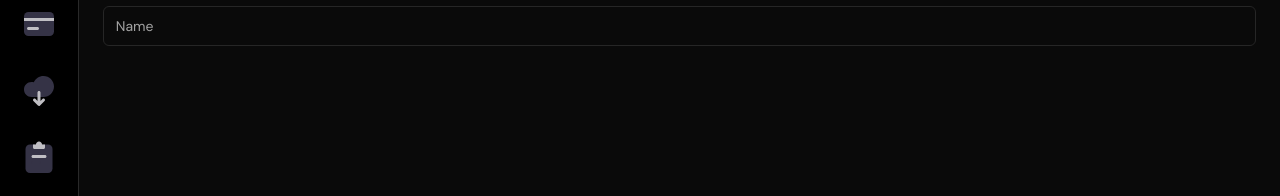
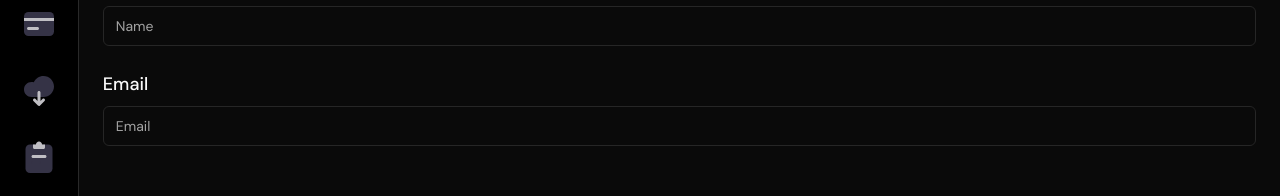
Before and after one commit to mirankavinda/LinkLeap, a Next.js app: page /settings in a window 1280 px wide. Shown: the part 316-512 px from the top of the page. Built offline with nearby package versions, Linux system fonts and the light colour scheme.

Commit message:
email feeld

```diff
--- a/src/components/forms/profile-form.tsx
+++ b/src/components/forms/profile-form.tsx
@@ -49,6 +49,23 @@ function ProfileForm(props: Props) {
                     </FormItem>
                 )}
             />
+            <FormField
+                disabled={isLoading}
+                control={form.control}
+                name="name"
+                render={({ field }) => (
+                    <FormItem>
+                        <FormLabel className="text-lg">Email</FormLabel>
+                        <FormControl>
+                            <Input
+                                placeholder="Email"
+                                {...field}
+                            />
+                        </FormControl>
+                        <FormMessage />
+                    </FormItem>
+                )}
+            />
         </form>
     </Form>
 }
```
